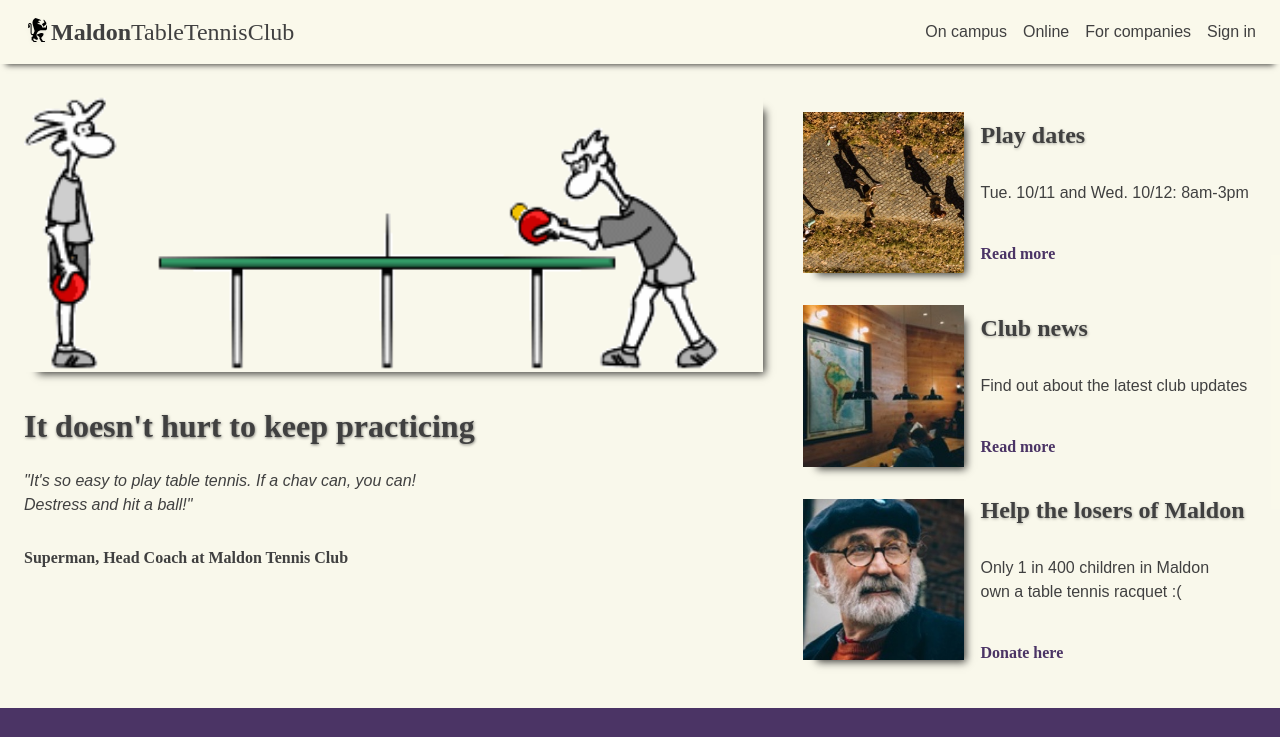
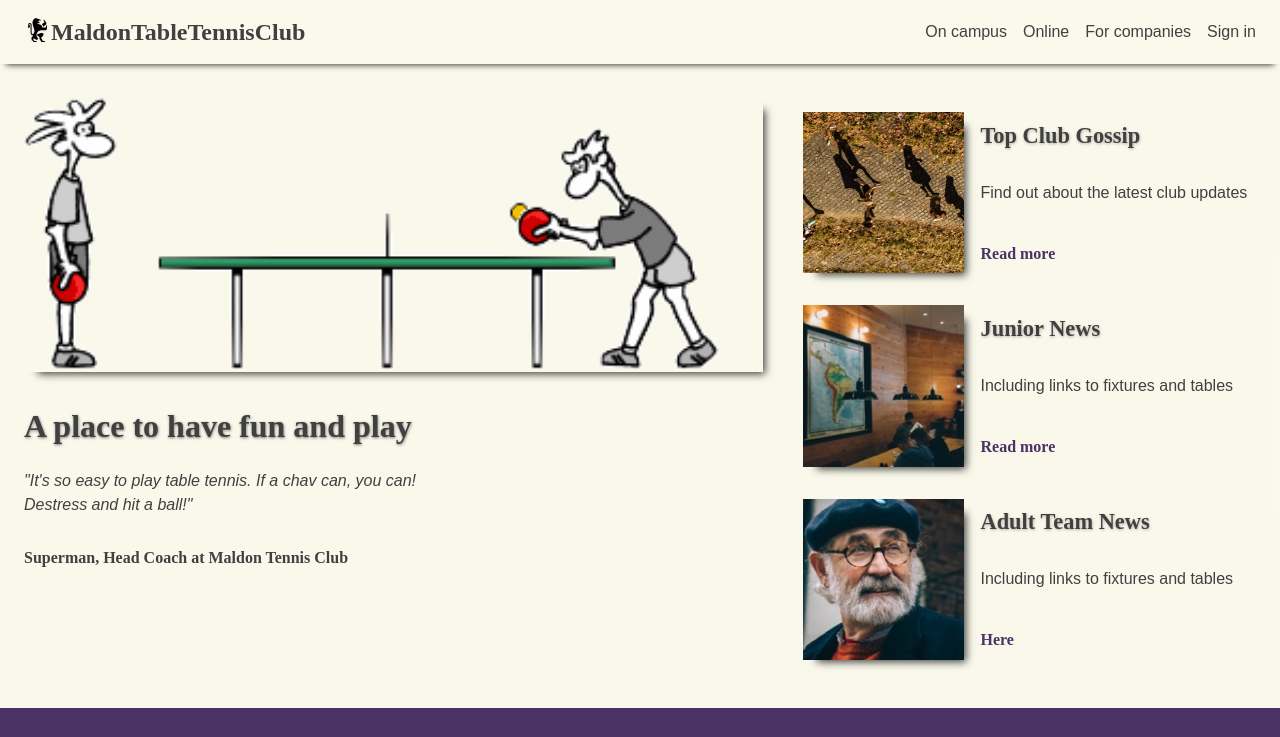
Before and after one commit to teonkajkafon/MaldonTableTennis, a plain HTML site: page index.html in a window 1280 px wide. Shown: the top 737 px of the page. Drawn offline with Linux system fonts and the light colour scheme; grey boxes are pictures that could not be loaded; a web font is replaced by a local one.

Commit message:
Changes1

```diff
--- a/index.html
+++ b/index.html
@@ -16,7 +16,7 @@
   <header>
     <div class="logo">
       <img src="./resources/images/ic-logo.svg" alt="Colmar Academy logo">
-      <span>Maldon</span><span>Table</span><span>Tennis</span><span>Club</span>
+      <span>Maldon </span><span>Table </span><span>Tennis </span><span>Club</span>
     </div>
 
 
@@ -96,7 +96,7 @@
         </div>
 
         <div class="textbox second">
-          <h2>It doesn't hurt to keep practicing</h2>
+          <h2>A place to have fun and play</h2>
           <p><i>"It's so easy to play table tennis.
             If a chav can, you can!<br>
             Destress and hit a ball!"
@@ -117,8 +117,8 @@
               <img src="./resources/images/information-orientation-mobile.jpg" alt="">
             </div>
             <div class="text">
-              <h3>Play dates</h3>
-              <p>Tue. 10/11 and Wed. 10/12: 8am-3pm</p>
+              <h3>Top Club Gossip</h3>
+              <p>Find out about the latest club updates</p>
               <span class="link"><a href="#">Read more</a></span>
             </div>
           </div>
@@ -135,8 +135,8 @@
               <img src="./resources/images/information-campus-mobile.jpg" alt="">
             </div>
             <div class="text">
-              <h3>Club news</h3>
-              <p>Find out about the latest club updates</p>
+              <h3>Junior News</h3>
+              <p>Including links to fixtures and tables</p>
               <span class="link"><a href="#">Read more</a></span>
             </div>
 
@@ -153,9 +153,9 @@
               <img src="./resources/images/information-guest-lecture-mobile.jpg" alt="">
             </div>
             <div class="text">
-              <h3>Help the losers of Maldon</h3>
-              <p>Only 1 in 400 children in Maldon <br>own a table tennis racquet :(</p>
-              <span class="link"><a href="#">Donate here</a></span>
+              <h3>Adult Team News</h3>
+              <p>Including links to fixtures and tables</p>
+              <span class="link"><a href="#">Here</a></span>
 
             </div>
           </div>
--- a/resources/css/style.css
+++ b/resources/css/style.css
@@ -71,7 +71,7 @@ h2 {
 }
 
 h3 {
-  font-size: 1.5rem;
+  font-size: 1.4rem;
   font-family: 'Martel';
   font-style: normal;
   font-weight: 900;
@@ -159,7 +159,7 @@ header {
   height: 2rem;
 }
 
-.logo span:first-of-type {
+.logo span {
   font-weight: 900;
 }
 
```
